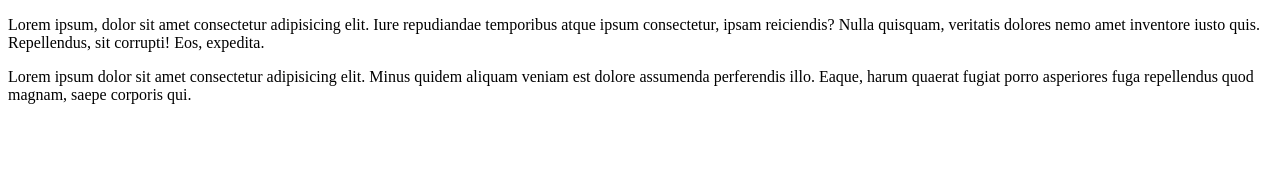
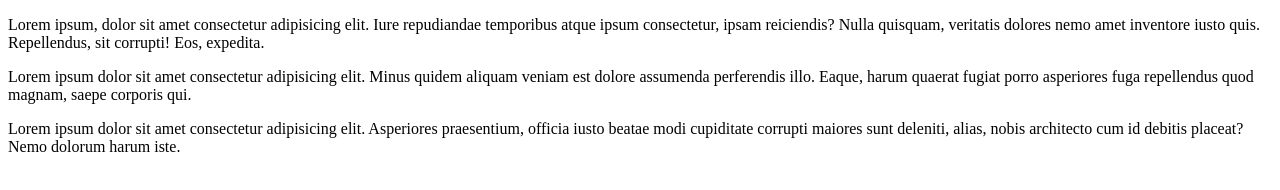
Before and after one commit to birhanugashaw/gitPractice, a plain HTML site: page Pages/index.html in a window 1280 px wide. Drawn offline with Linux system fonts and the light colour scheme.

Commit message:
thrid added paragraph

```diff
--- a/Pages/index.html
+++ b/Pages/index.html
@@ -9,5 +9,6 @@
 <body>
     <p>Lorem ipsum, dolor sit amet consectetur adipisicing elit. Iure repudiandae temporibus atque ipsum consectetur, ipsam reiciendis? Nulla quisquam, veritatis dolores nemo amet inventore iusto quis. Repellendus, sit corrupti! Eos, expedita.</p>
     <p>Lorem ipsum dolor sit amet consectetur adipisicing elit. Minus quidem aliquam veniam est dolore assumenda perferendis illo. Eaque, harum quaerat fugiat porro asperiores fuga repellendus quod magnam, saepe corporis qui.</p>
+    <p>Lorem ipsum dolor sit amet consectetur adipisicing elit. Asperiores praesentium, officia iusto beatae modi cupiditate corrupti maiores sunt deleniti, alias, nobis architecto cum id debitis placeat? Nemo dolorum harum iste.</p>
 </body>
 </html>
```
